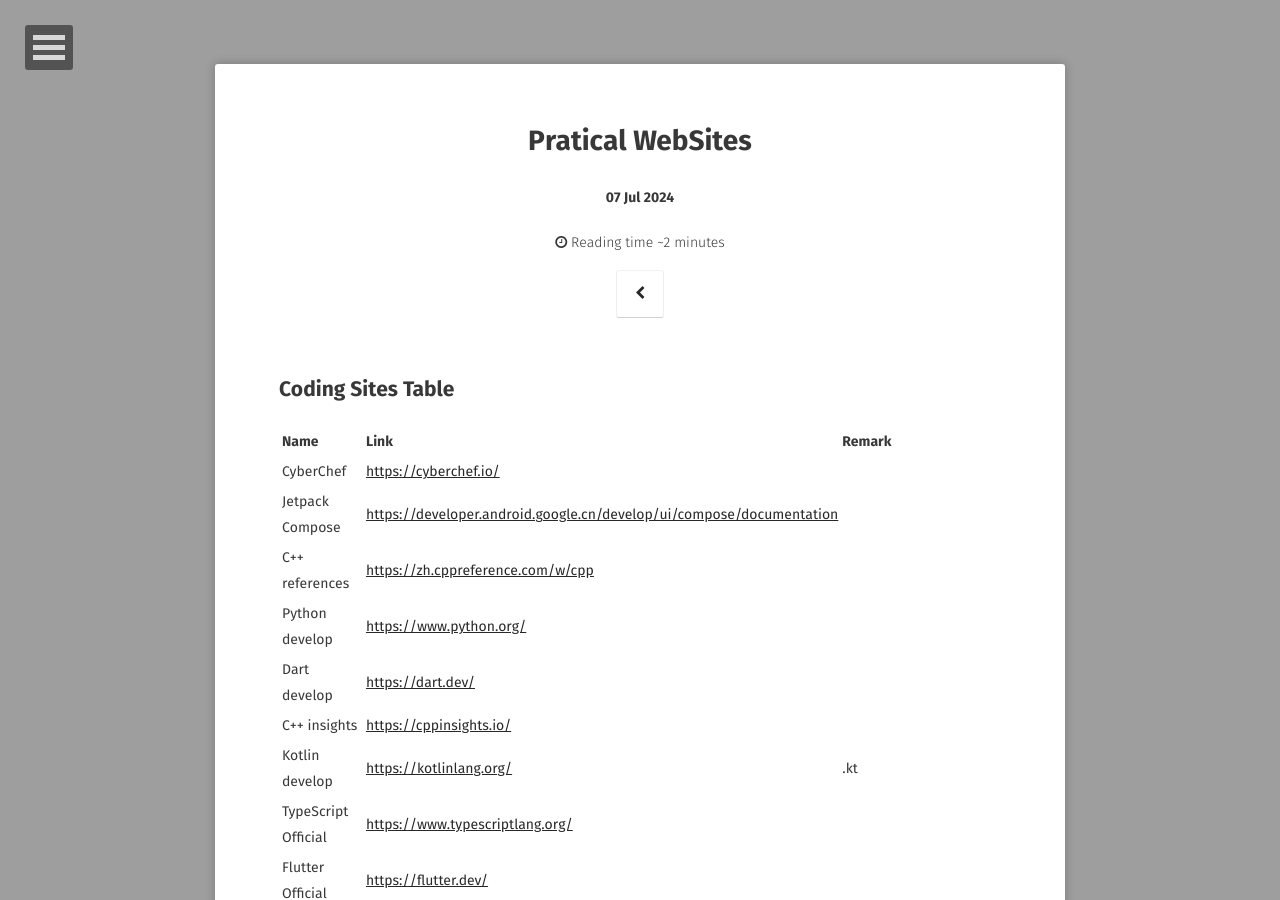
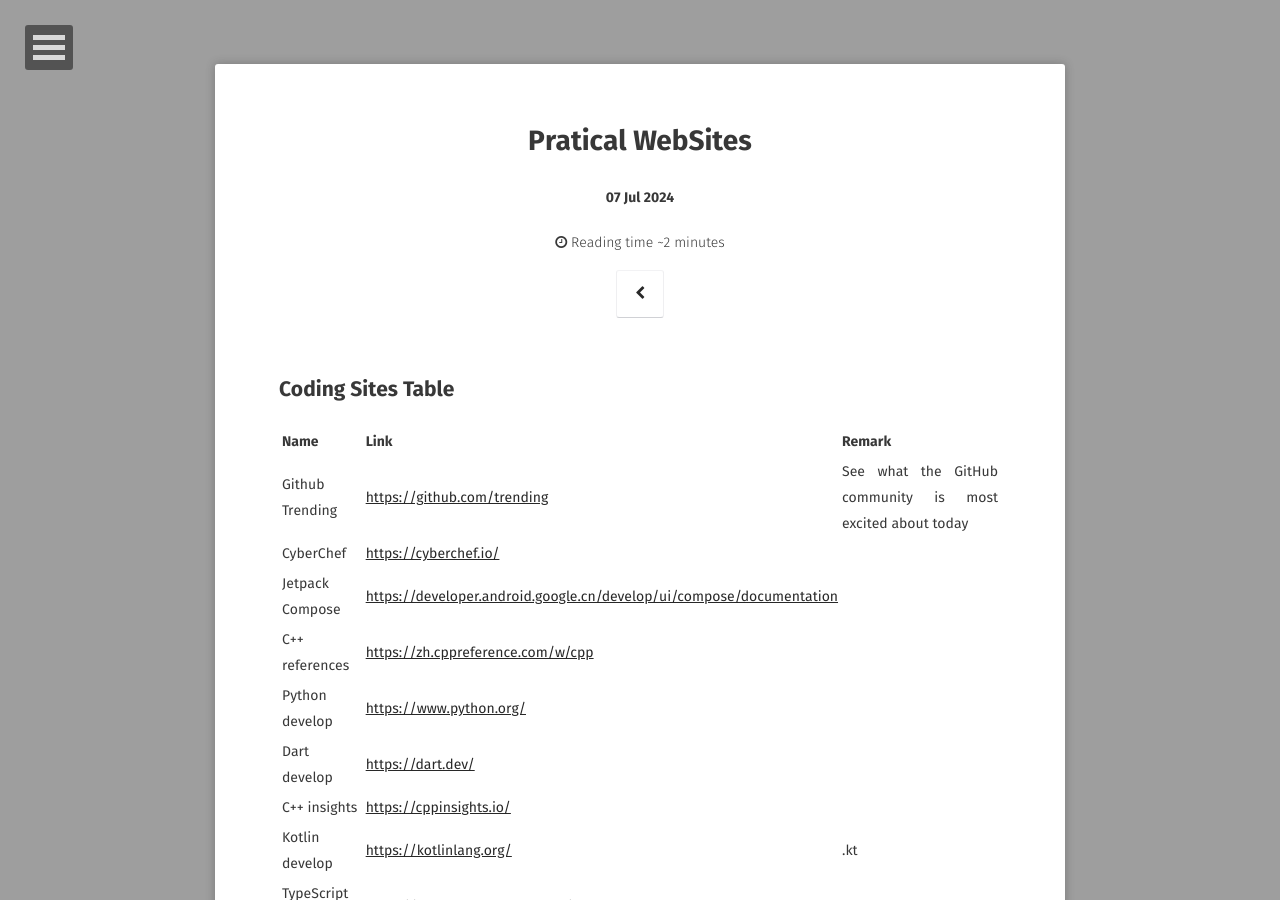
Before and after one commit to o7878x/o7878x.github.io, a Jekyll site: the page built from _posts/2024-07-07-pratical-websites.md, in a window 1280 px wide and 900 px high. Built offline with Jekyll 4.4.1, drawn with Linux system fonts in a browser that asks for light colours; some web fonts are replaced; comment, search, counter and statistics services are not loaded.

Commit message:
feature:add github trending site

```diff
--- a/_posts/2024-07-07-pratical-websites.md
+++ b/_posts/2024-07-07-pratical-websites.md
@@ -13,6 +13,7 @@
 
 | Name | Link | Remark |
 | --- | --- | --- |
+| Github Trending | <https://github.com/trending> | See what the GitHub community is most excited about today |
 | CyberChef | <https://cyberchef.io/> | |
 | Jetpack Compose | <https://developer.android.google.cn/develop/ui/compose/documentation> | |
 | C++ references | <https://zh.cppreference.com/w/cpp> | |
```
